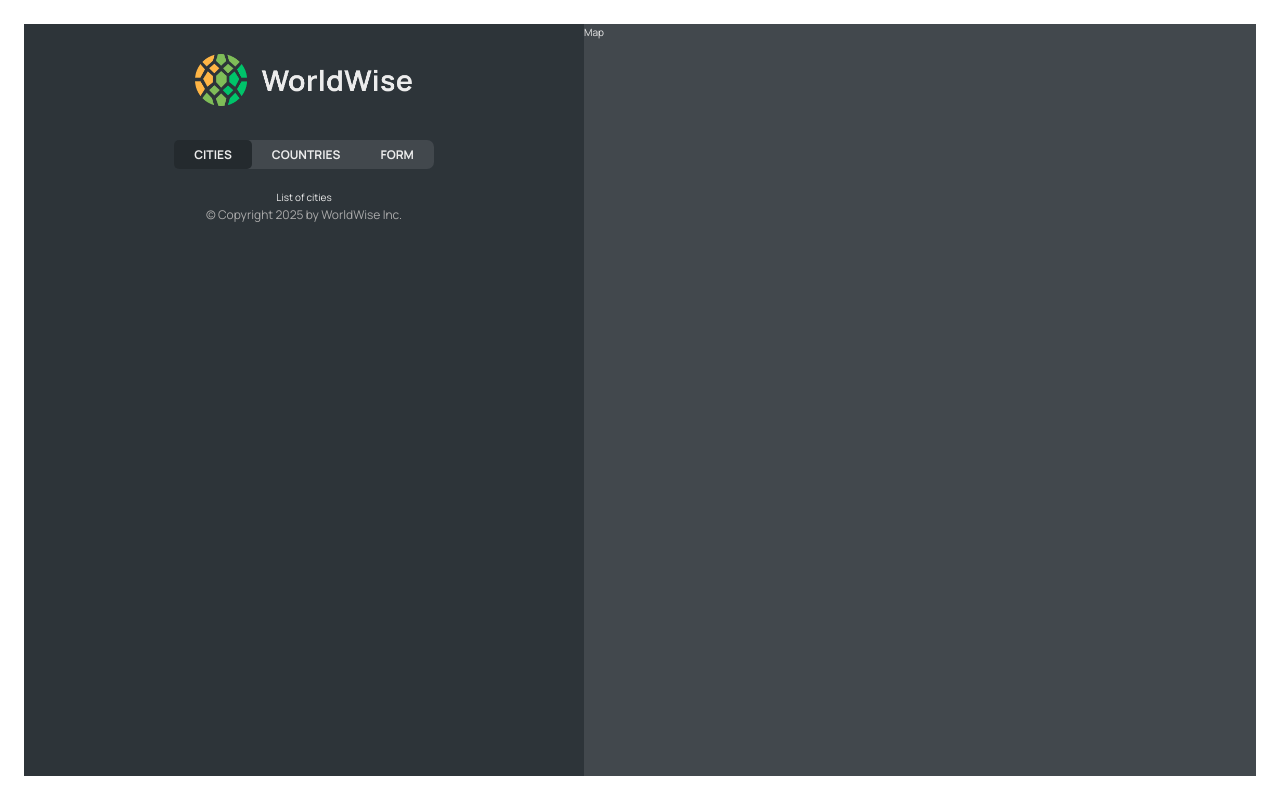
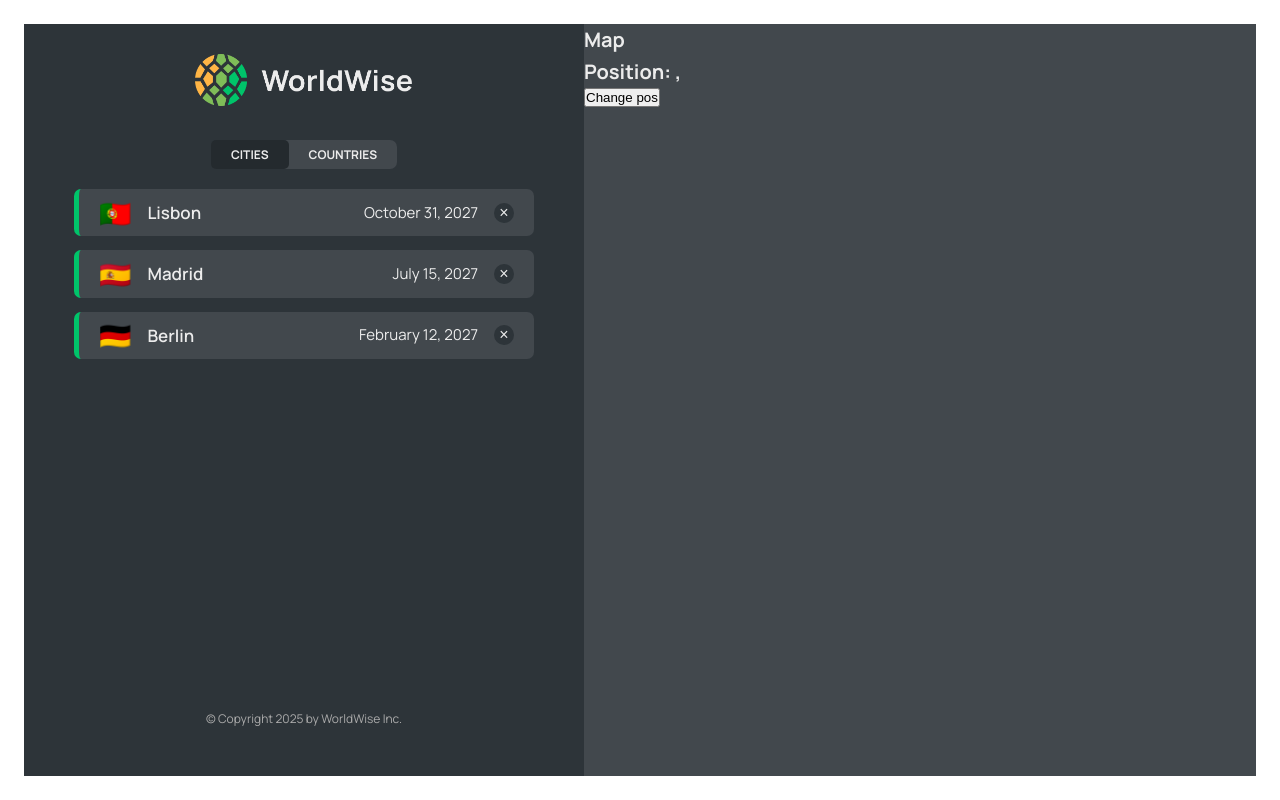
Before and after one commit to Rioh1118/worldwise, a React (Vite) app: page /app/cities in a window 1280 px wide. Built offline with nearby package versions, Linux system fonts and the light colour scheme; data requests are answered from the project's data file.

Commit message:
ReactRouter周りについて実装

```diff
--- a/package.json
+++ b/package.json
@@ -7,9 +7,11 @@
     "dev": "vite",
     "build": "vite build",
     "lint": "eslint . --ext js,jsx --report-unused-disable-directives --max-warnings 0",
-    "preview": "vite preview"
+    "preview": "vite preview",
+    "server": "json-server --watch data/cities.json --port 9000 --delay 500"
   },
   "dependencies": {
+    "json-server": "^0.17.3",
     "react": "^18.2.0",
     "react-dom": "^18.2.0",
     "react-router-dom": "^6.30.0"
--- a/src/App.jsx
+++ b/src/App.jsx
@@ -1,4 +1,9 @@
-import { BrowserRouter, Route, Routes } from 'react-router-dom';
+import { useEffect, useState } from 'react';
+import { BrowserRouter, Navigate, Route, Routes } from 'react-router-dom';
+import City from './components/City';
+import CityList from './components/CityList';
+import CountryList from './components/CountryList';
+import Form from './components/Form';
 import AppLayout from './pages/AppLayout';
 import Homepage from './pages/Homepage';
 import Login from './pages/Login';
@@ -6,7 +11,27 @@
 import Pricing from './pages/Pricing';
 import Product from './pages/Product';
 
+const BASE_URL = 'http://localhost:9000';
 function App() {
+  const [cities, setCities] = useState([]);
+  const [isLoading, setIsLoading] = useState(false);
+
+  useEffect(function () {
+    async function fetchCities() {
+      try {
+        setIsLoading(true);
+        const res = await fetch(`${BASE_URL}/cities`);
+        const data = await res.json();
+        setCities(data);
+      } catch (err) {
+        alert(`There was an error: ${err.message}`);
+      } finally {
+        setIsLoading(false);
+      }
+    }
+    fetchCities();
+  }, []);
+
   return (
     <BrowserRouter>
       <Routes>
@@ -15,10 +40,17 @@
         <Route path="pricing" element={<Pricing />} />
         <Route path="login" element={<Login />} />
         <Route path="app" element={<AppLayout />}>
-          <Route index element={<p>List of cities</p>} />
-          <Route path="cities" element={<p>List of cities</p>} />
-          <Route path="countries" element={<p>Countries</p>} />
-          <Route path="form" element={<p>Form</p>} />
+          <Route index element={<Navigate replace to="cities" />} />
+          <Route
+            path="cities"
+            element={<CityList cities={cities} isLoading={isLoading} />}
+          />
+          <Route path="cities/:id" element={<City />} />
+          <Route
+            path="countries"
+            element={<CountryList cities={cities} isLoading={isLoading} />}
+          />
+          <Route path="form" element={<Form />} />
         </Route>
         <Route path="*" element={<PageNotFound />} />
       </Routes>
--- a/src/components/AppNav.jsx
+++ b/src/components/AppNav.jsx
@@ -11,9 +11,6 @@
         <li>
           <NavLink to="countries">Countries</NavLink>
         </li>
-        <li>
-          <NavLink to="form">Form</NavLink>
-        </li>
       </ul>
     </nav>
   );
--- /dev/null
+++ b/src/components/Button.jsx
@@ -0,0 +1,10 @@
+import styles from './Button.module.css';
+function Button({ children, onClick, type }) {
+  return (
+    <button onClick={onClick} className={`${styles.btn} ${styles[type]}`}>
+      {children}
+    </button>
+  );
+}
+
+export default Button;
--- a/src/components/City.jsx
+++ b/src/components/City.jsx
@@ -1,61 +1,76 @@
-import styles from "./City.module.css";
+import { useParams, useSearchParams } from 'react-router-dom';
+import styles from './City.module.css';
 
 const formatDate = (date) =>
-  new Intl.DateTimeFormat("en", {
-    day: "numeric",
-    month: "long",
-    year: "numeric",
-    weekday: "long",
+  new Intl.DateTimeFormat('en', {
+    day: 'numeric',
+    month: 'long',
+    year: 'numeric',
+    weekday: 'long',
   }).format(new Date(date));
 
 function City() {
+  // {id: "32523"}
+  const { id } = useParams();
   // TEMP DATA
   const currentCity = {
-    cityName: "Lisbon",
-    emoji: "🇵🇹",
-    date: "2027-10-31T15:59:59.138Z",
-    notes: "My favorite city so far!",
+    cityName: 'Lisbon',
+    emoji: '🇵🇹',
+    date: '2027-10-31T15:59:59.138Z',
+    notes: 'My favorite city so far!',
   };
 
   const { cityName, emoji, date, notes } = currentCity;
 
+  const [searchParams, setSearchParams] = useSearchParams();
+  const lat = searchParams.get('lat');
+  const lng = searchParams.get('lng');
   return (
-    <div className={styles.city}>
-      <div className={styles.row}>
-        <h6>City name</h6>
-        <h3>
-          <span>{emoji}</span> {cityName}
-        </h3>
-      </div>
+    <h1>
+      City{id}{' '}
+      <p>
+        Positioin: {lng}, {lat}
+      </p>
+    </h1>
+  );
 
-      <div className={styles.row}>
-        <h6>You went to {cityName} on</h6>
-        <p>{formatDate(date || null)}</p>
-      </div>
+  // return (
+  //   <div className={styles.city}>
+  //     <div className={styles.row}>
+  //       <h6>City name</h6>
+  //       <h3>
+  //         <span>{emoji}</span> {cityName}
+  //       </h3>
+  //     </div>
 
-      {notes && (
-        <div className={styles.row}>
-          <h6>Your notes</h6>
-          <p>{notes}</p>
-        </div>
-      )}
+  //     <div className={styles.row}>
+  //       <h6>You went to {cityName} on</h6>
+  //       <p>{formatDate(date || null)}</p>
+  //     </div>
 
-      <div className={styles.row}>
-        <h6>Learn more</h6>
-        <a
-          href={`https://en.wikipedia.org/wiki/${cityName}`}
-          target="_blank"
-          rel="noreferrer"
-        >
-          Check out {cityName} on Wikipedia &rarr;
-        </a>
-      </div>
+  //     {notes && (
+  //       <div className={styles.row}>
+  //         <h6>Your notes</h6>
+  //         <p>{notes}</p>
+  //       </div>
+  //     )}
 
-      <div>
-        <ButtonBack />
-      </div>
-    </div>
-  );
+  //     <div className={styles.row}>
+  //       <h6>Learn more</h6>
+  //       <a
+  //         href={`https://en.wikipedia.org/wiki/${cityName}`}
+  //         target="_blank"
+  //         rel="noreferrer"
+  //       >
+  //         Check out {cityName} on Wikipedia &rarr;
+  //       </a>
+  //     </div>
+
+  //     <div>
+  //       <ButtonBack />
+  //     </div>
+  //   </div>
+  // );
 }
 
 export default City;
--- /dev/null
+++ b/src/components/CityItem.jsx
@@ -0,0 +1,28 @@
+import { Link } from 'react-router-dom';
+import styles from './CityItem.module.css';
+
+const formatDate = (date) =>
+  new Intl.DateTimeFormat('en', {
+    day: 'numeric',
+    month: 'long',
+    year: 'numeric',
+  }).format(new Date(date));
+function CityItem({ city }) {
+  const { cityName, emoji, date, id, position } = city;
+
+  return (
+    <li>
+      <Link
+        className={styles.cityItem}
+        to={`${id}?lat=${position.lat}&lng=${position.lng}`}
+      >
+        <span className={styles.emoji}>{emoji}</span>
+        <h3 className={styles.name}>{cityName}</h3>
+        <time className={styles.date}>{formatDate(date)}</time>
+        <button className={styles.deleteBtn}>&times;</button>
+      </Link>
+    </li>
+  );
+}
+
+export default CityItem;
--- /dev/null
+++ b/src/components/CityList.jsx
@@ -0,0 +1,25 @@
+import CityItem from './CityItem';
+import styles from './CityList.module.css';
+import Message from './Message';
+import Spinner from './Spinner';
+
+function CityList({ cities, isLoading }) {
+  if (isLoading) {
+    return <Spinner />;
+  }
+
+  if (!cities.length) {
+    return (
+      <Message message="Add your first city by clicking a city on the map" />
+    );
+  }
+  return (
+    <ul className={styles.cityList}>
+      {cities.map((city) => (
+        <CityItem city={city} key={city.id} />
+      ))}
+    </ul>
+  );
+}
+
+export default CityList;
--- /dev/null
+++ b/src/components/CountryList.jsx
@@ -0,0 +1,34 @@
+import CountryItem from './CountryItem';
+import styles from './CountryList.module.css';
+import Message from './Message';
+import Spinner from './Spinner';
+
+function CountryList({ cities, isLoading }) {
+  if (isLoading) {
+    return <Spinner />;
+  }
+
+  if (!cities.length) {
+    return (
+      <Message message="Add your first city by clicking a city on the map" />
+    );
+  }
+
+  const countries = cities.reduce((arr, city) => {
+    if (!arr.map((el) => el.country).includes(city.country))
+      return [...arr, { country: city.country, emoji: city.emoji }];
+    else return arr;
+  }, []);
+
+  console.log(countries);
+
+  return (
+    <ul className={styles.countryList}>
+      {countries.map((country) => (
+        <CountryItem country={country} key={country.country} />
+      ))}
+    </ul>
+  );
+}
+
+export default CountryList;
--- a/src/components/Form.jsx
+++ b/src/components/Form.jsx
@@ -1,22 +1,26 @@
 // "https://api.bigdatacloud.net/data/reverse-geocode-client?latitude=0&longitude=0"
+import Button from './Button';
 
-import { useState } from "react";
+import { useState } from 'react';
 
-import styles from "./Form.module.css";
+import { useNavigate } from 'react-router-dom';
+import styles from './Form.module.css';
 
 export function convertToEmoji(countryCode) {
   const codePoints = countryCode
     .toUpperCase()
-    .split("")
+    .split('')
     .map((char) => 127397 + char.charCodeAt());
   return String.fromCodePoint(...codePoints);
 }
 
 function Form() {
-  const [cityName, setCityName] = useState("");
-  const [country, setCountry] = useState("");
+  const navigate = useNavigate();
+
+  const [cityName, setCityName] = useState('');
+  const [country, setCountry] = useState('');
   const [date, setDate] = useState(new Date());
-  const [notes, setNotes] = useState("");
+  const [notes, setNotes] = useState('');
 
   return (
     <form className={styles.form}>
@@ -49,8 +53,16 @@
       </div>
 
       <div className={styles.buttons}>
-        <button>Add</button>
-        <button>&larr; Back</button>
+        <Button type="primary">Add</Button>
+        <Button
+          type="back"
+          onClick={(e) => {
+            e.preventDefault();
+            navigate(-1);
+          }}
+        >
+          &larr; Back
+        </Button>
       </div>
     </form>
   );
--- a/src/components/Map.jsx
+++ b/src/components/Map.jsx
@@ -1,6 +1,32 @@
+import { useNavigate, useSearchParams } from 'react-router-dom';
 import styles from './Map.module.css';
+
 function Map() {
-  return <div className={styles.mapContainer}>Map</div>;
+  const navigate = useNavigate();
+
+  const [searchParams, setSearchParams] = useSearchParams();
+  const lat = searchParams.get('lat');
+  const lng = searchParams.get('lng');
+  return (
+    <div
+      className={styles.mapContainer}
+      onClick={() => {
+        navigate('form');
+      }}
+    >
+      <h1>Map</h1>
+      <h1>
+        Position: {lat},{lng}
+      </h1>
+      <button
+        onClick={() => {
+          setSearchParams({ lat: 23, lng: 50 });
+        }}
+      >
+        Change pos
+      </button>
+    </div>
+  );
 }
 
 export default Map;
```
Also changed, not shown: data/cities.json (renamed from src/data/cities.json), 1 other file (tests, documents, lock files or other folders).
